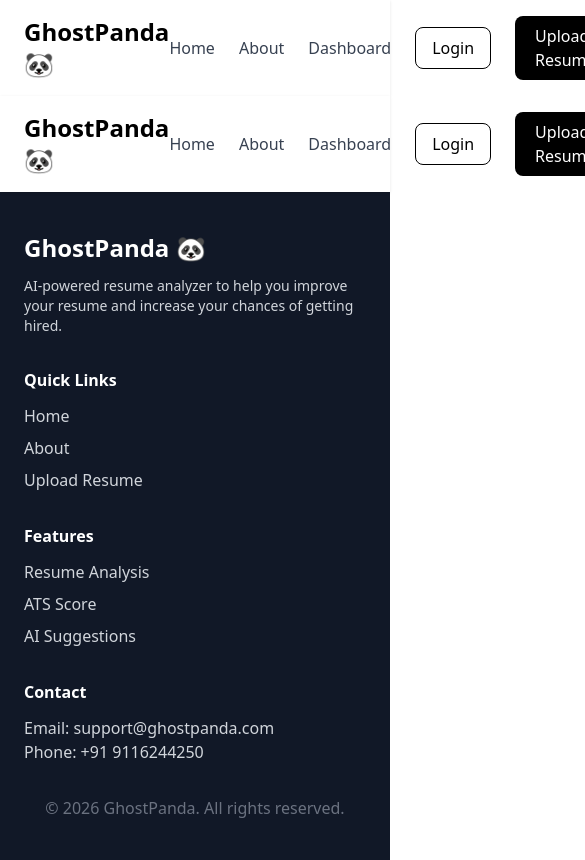
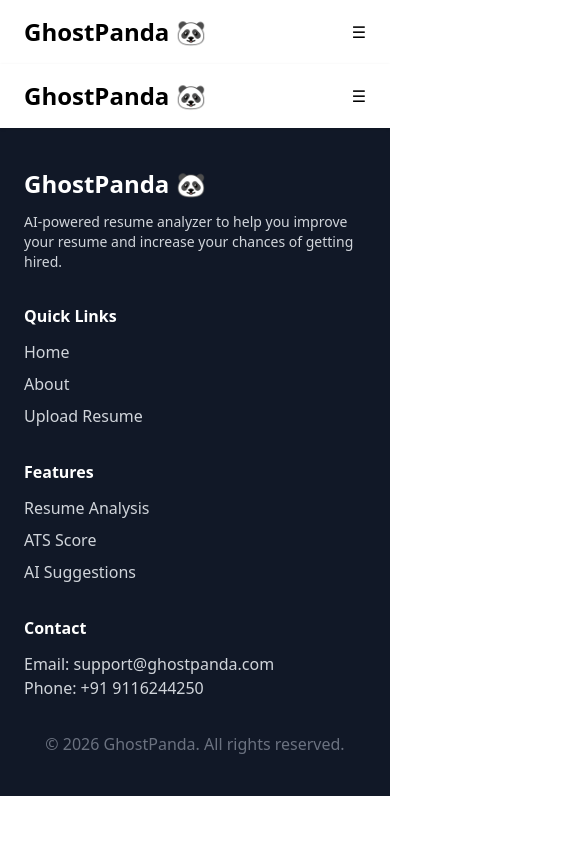
Before and after one commit to anaskhan08274-alt/GhostPanda, a React (Create React App) app: page /Navbar in a window 390 px wide. Shown: the top 860 px of the page, 585 px wide, since content can reach past the window. Built offline with nearby package versions, Linux system fonts and the light colour scheme.

Commit message:
last commit

```diff
--- a/src/Component/Navbar.jsx
+++ b/src/Component/Navbar.jsx
@@ -1,6 +1,9 @@
 import { Link } from "react-router-dom";
+import { useState } from "react";
 
 const Navbar = () => {
+  const [menuOpen, setMenuOpen] = useState(false);
+
   return (
     <nav className="bg-white shadow sticky top-0 z-50">
       <div className="max-w-7xl mx-auto px-6 py-4 flex justify-between items-center">
@@ -10,35 +13,20 @@ const Navbar = () => {
           GhostPanda 🐼
         </h1>
 
-        {/* Links */}
-        <div className="flex items-center space-x-6">
-
-          <Link
-            to="/"
-            className="relative group text-gray-700 font-medium"
-          >
+        {/* Desktop Menu */}
+        <div className="hidden md:flex items-center space-x-6">
+          <Link to="/" className="text-gray-700 font-medium hover:text-black">
             Home
-            <span className="absolute left-0 -bottom-1 w-0 h-0.5 bg-black transition-all group-hover:w-full"></span>
           </Link>
 
-          <Link
-            to="/about"
-            className="relative group text-gray-700 font-medium"
-          >
+          <Link to="/about" className="text-gray-700 font-medium hover:text-black">
             About
-            <span className="absolute left-0 -bottom-1 w-0 h-0.5 bg-black transition-all group-hover:w-full"></span>
           </Link>
 
-          {/* Dashboard */}
-          <Link
-            to="/dashboard"
-            className="relative group text-gray-700 font-medium"
-          >
+          <Link to="/dashboard" className="text-gray-700 font-medium hover:text-black">
             Dashboard
-            <span className="absolute left-0 -bottom-1 w-0 h-0.5 bg-black transition-all group-hover:w-full"></span>
           </Link>
 
-          {/* Login Button */}
           <Link
             to="/login"
             className="border border-black px-4 py-2 rounded-lg hover:bg-black hover:text-white transition"
@@ -46,17 +34,38 @@ const Navbar = () => {
             Login
           </Link>
 
-          {/* Upload Button */}
           <Link
             to="/upload"
             className="bg-black text-white px-5 py-2 rounded-lg hover:bg-gray-800 transition"
           >
             Upload Resume
           </Link>
-
         </div>
 
+        {/* Mobile Menu Button */}
+        <button
+          className="md:hidden"
+          onClick={() => setMenuOpen(!menuOpen)}
+        >
+          ☰
+        </button>
       </div>
+
+      {/* Mobile Menu */}
+      {menuOpen && (
+        <div className="md:hidden bg-white shadow px-6 py-4 space-y-4">
+          <Link to="/" className="block">Home</Link>
+          <Link to="/about" className="block">About</Link>
+          <Link to="/dashboard" className="block">Dashboard</Link>
+          <Link to="/login" className="block">Login</Link>
+          <Link
+            to="/upload"
+            className="block bg-black text-white px-4 py-2 rounded-lg text-center"
+          >
+            Upload Resume
+          </Link>
+        </div>
+      )}
     </nav>
   );
 };
```
